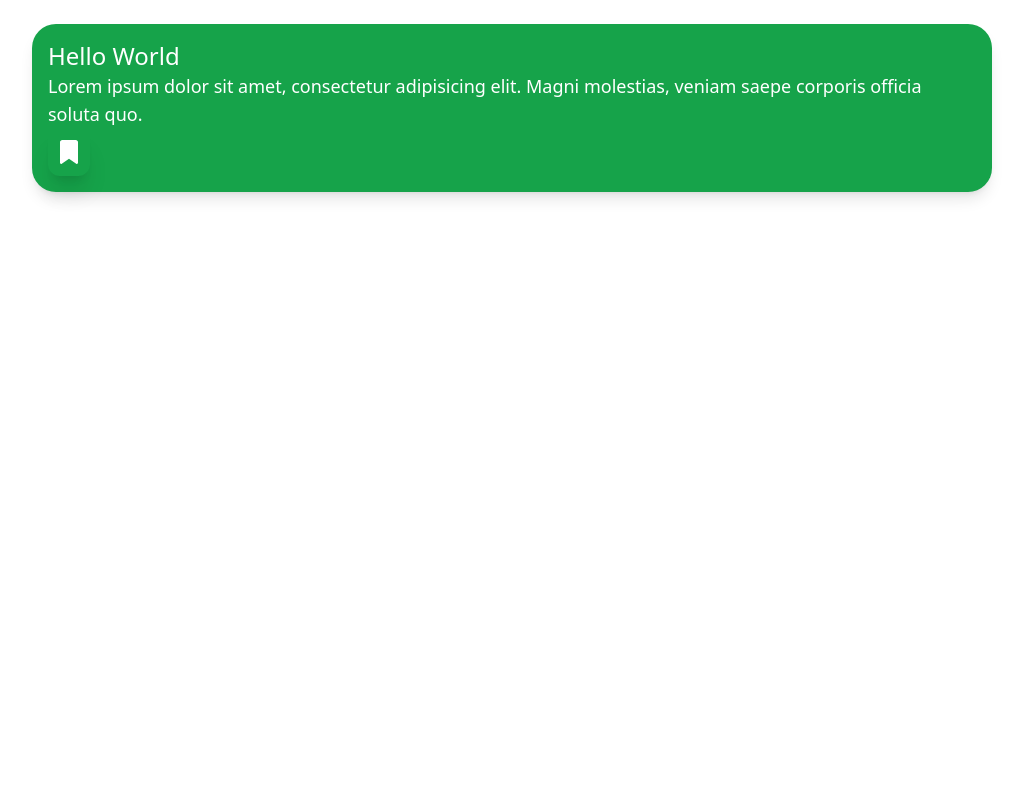
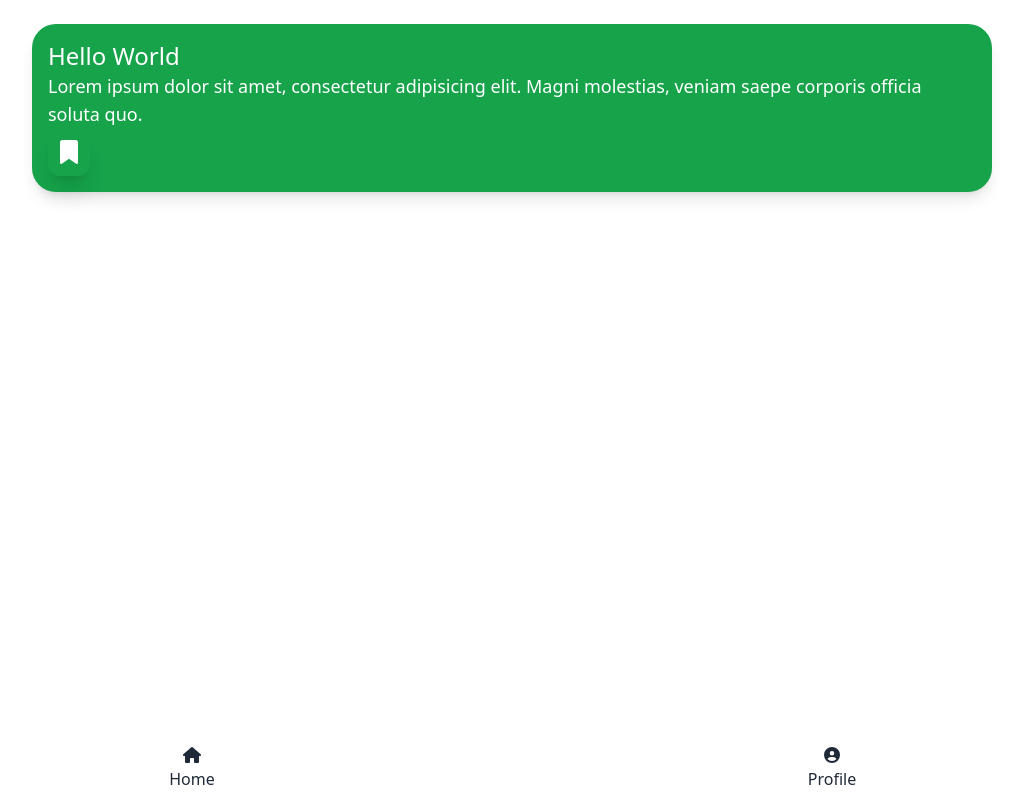
Before and after one commit to abiyyu03/joba-frontend, a React (Vite) app: page /posts in a window 1280 px wide. Shown: the whole page, without its empty margins (128-1151 px from the left). Built offline with nearby package versions, Linux system fonts and the light colour scheme.

Commit message:
create post page

```diff
--- a/src/pages/Post.jsx
+++ b/src/pages/Post.jsx
@@ -1,9 +1,11 @@
 import PostCard from '../components/PostCard'
+import BottomNav from '../components/BottomNav'
 
 const Post = () => {
     return (
         <div className="container">
             <PostCard />
+            <BottomNav />
         </div>
     )
 }
```
